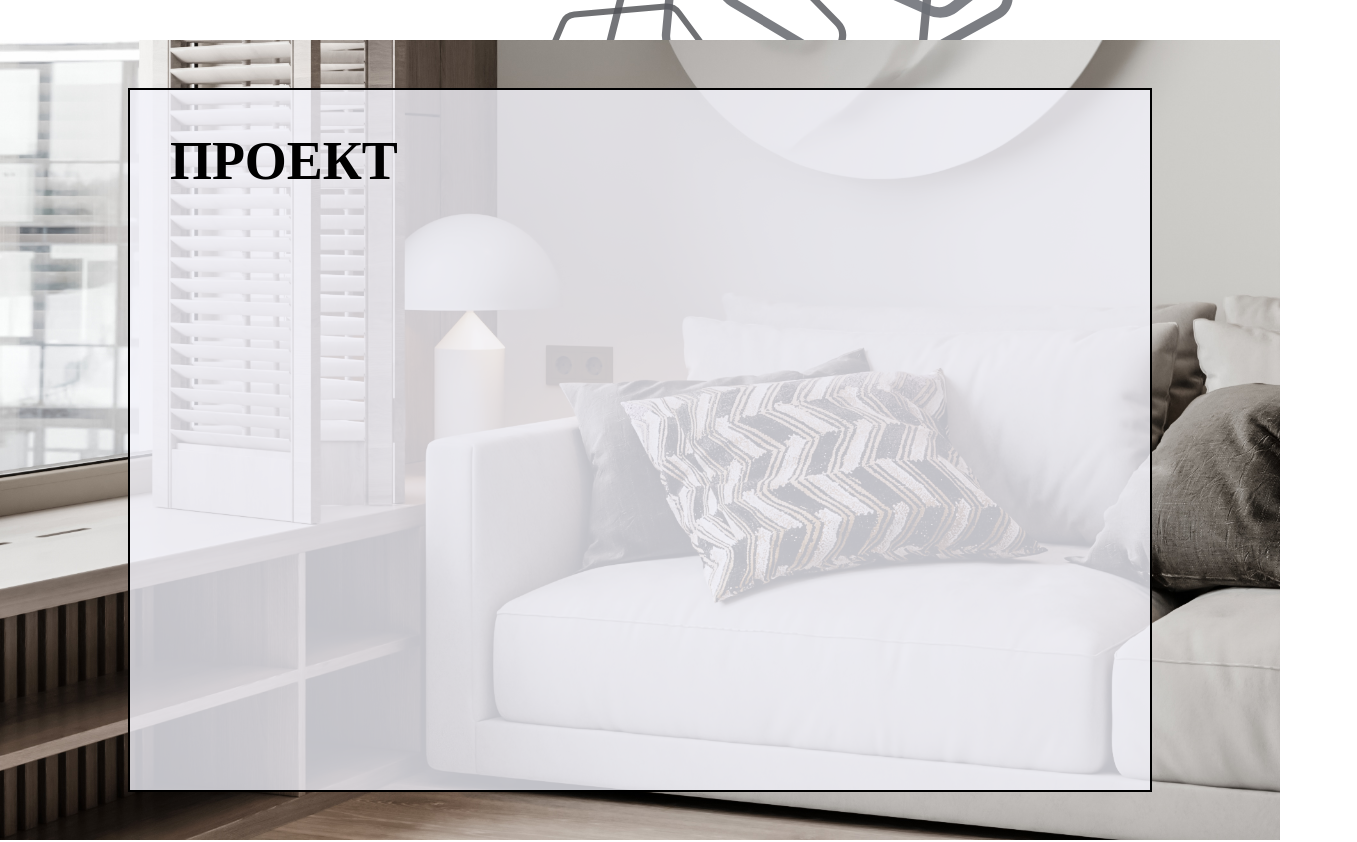
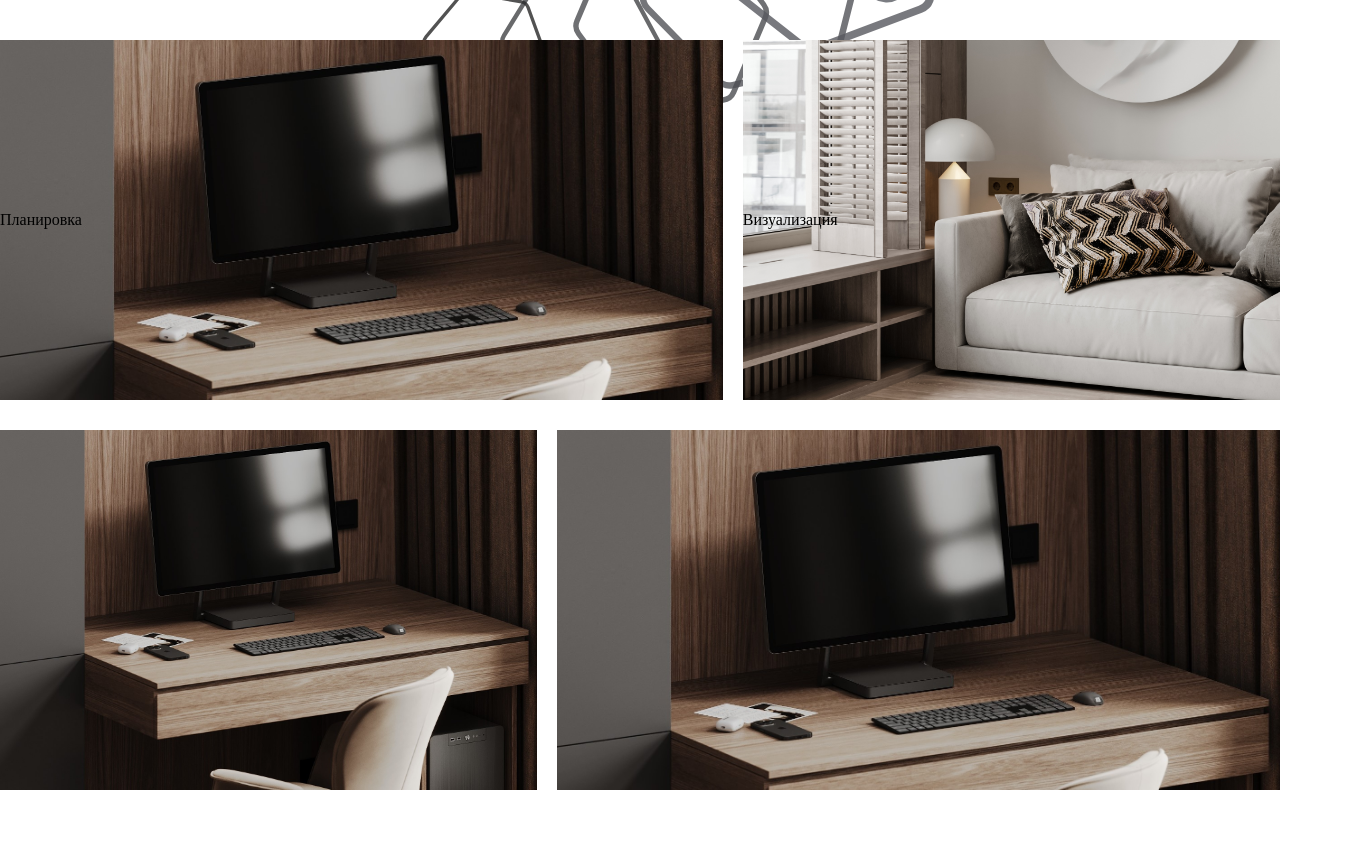
Before and after one commit to ovsaltuk/aper-design, a React (Vite) app: page / in a window 1280 px wide. Shown: the part 760-1602 px from the top of the page, 1357 px wide, since content can reach past the window. After the commit the page ends 1550 px from the top, so only its background shows below. Built offline with nearby package versions, Linux system fonts and the light colour scheme; a web font is replaced by a local one.

Commit message:
грид для проектов

```diff
--- a/src/App.tsx
+++ b/src/App.tsx
@@ -1,7 +1,6 @@
-import { AboutSection } from "./components/AboutSection/AboutSection";
+import { ProjectsSection } from "./components/ProjectsSection/ProjectsSection";
 import { Banner } from "./components/Banner/Banner";
 import { Header } from "./components/Header/Header";
-import { ProjectSection } from "./components/ProjectsSection/ProjectSection";
 import "./styles/app.scss";
 
 function App() {
@@ -9,8 +8,7 @@ function App() {
     <main className="app">
       <Header/>
       <Banner />
-      <AboutSection />
-      <ProjectSection/>
+      <ProjectsSection />
     </main>
   );
 }
--- a/src/components/AboutSection/AboutSection.tsx
+++ /dev/null
@@ -1,19 +0,0 @@
-import { FC } from "react";
-import img from "../../assets/about/bg-2.jpg";
-import "../../styles/aboutSection.scss";
-
-export const AboutSection: FC = () => {
-  return (
-    <section className="about">
-      <div className="background">
-      <img src={img} alt="bg" className="img" />
-      </div>
-      <div className="container">
-        <div className="about__content">
-          <h2 className="title">проект</h2>
-
-        </div>
-      </div>
-    </section>
-  );
-};
--- a/src/components/ProjectsSection/ProjectSection.tsx
+++ /dev/null
@@ -1,6 +0,0 @@
-import { FC } from "react";
-import "../../styles/projectSection.scss";
-
-export const ProjectSection: FC = () => {
-    return (<section className="projects"></section>)
-}
--- /dev/null
+++ b/src/components/ProjectsSection/ProjectsSection.tsx
@@ -0,0 +1,31 @@
+import { FC } from "react";
+import "../../styles/projectsSection.scss";
+
+export const ProjectsSection: FC = () => {
+  return (
+    <section className="projects">
+      <div className="projects__container">
+        <div className="projects__block">
+            <div className="projects__item-title">
+                Планировка
+            </div>
+        </div>
+        <div className="projects__block">
+            <div className="projects__item-title">
+                Визуализация
+            </div>
+        </div>
+        <div className="projects__block">
+            <div className="projects__item-title">
+
+            </div>
+        </div>
+        <div className="projects__block">
+            <div className="projects__item-title">
+
+            </div>
+        </div>
+      </div>
+    </section>
+  );
+};
--- a/src/index.scss
+++ b/src/index.scss
@@ -7,6 +7,7 @@
 body {
   margin: 0;
   padding: 0;
+  scroll-behavior: smooth;
 }
 
 body::-webkit-scrollbar { width: 0; }
--- a/src/styles/aboutSection.scss
+++ /dev/null
@@ -1,33 +0,0 @@
-@use "../styles/var.scss";
-
-.about {
-  position: relative;
-  .background {
-    @include var.absolut-background;
-    // opacity: .5;
-
-    .img {
-      width: 100%;
-      height: 100%;
-    }
-  }
-  height: 100vh;
-  padding: 6vh 0;
-
-  .container {
-    height: 100%;
-  }
-
-  &__content {
-    height: 100%;
-    padding: 5vh;
-    border: 2px solid black;
-    background-color: rgba($color: #f3f3fb, $alpha: 0.8);
-
-    .title {
-      margin-bottom: 24px;
-      text-transform: uppercase;
-      width: 40%;
-    }
-  }
-}
--- a/src/styles/banner.scss
+++ b/src/styles/banner.scss
@@ -13,8 +13,8 @@
     // overflow: hidden;
 
     svg {
-        height: 122%;
-        width: 100%;
+        height: 110%;
+        width: 106%;
     }
   }
   .container {
--- a/src/styles/projectSection.scss
+++ /dev/null
@@ -1,3 +0,0 @@
-.projects {
-    height: 100vh;
-}
--- /dev/null
+++ b/src/styles/projectsSection.scss
@@ -0,0 +1,35 @@
+@use "../styles/var.scss";
+
+.projects {
+  &__container {
+    display: grid;
+    grid-template-columns: repeat(7, 1fr);
+    grid-template-rows: repeat(6, 1fr);
+    grid-column-gap: 20px;
+    grid-row-gap: 30px;
+  }
+
+  &__block {
+    display: flex;
+    align-items: center;
+    height: 45vh;
+    background-size: cover;
+  }
+
+  &__block:nth-child(1) {
+    grid-area: 1 / 1 / 4 / 5;
+    background-image: url("../assets/about/background-img.jpg");
+  }
+  &__block:nth-child(2) {
+    grid-area: 1 / 5 / 4 / 8;
+    background-image: url("../assets/about/bg-2.jpg");
+  }
+  &__block:nth-child(3) {
+    grid-area: 4 / 4 / 7 / 8;
+    background-image: url("../assets/about/background-img.jpg");
+  }
+  &__block:nth-child(4) {
+    grid-area: 4 / 1 / 7 / 4;
+    background-image: url("../assets/about/background-img.jpg");
+  }
+}
```
